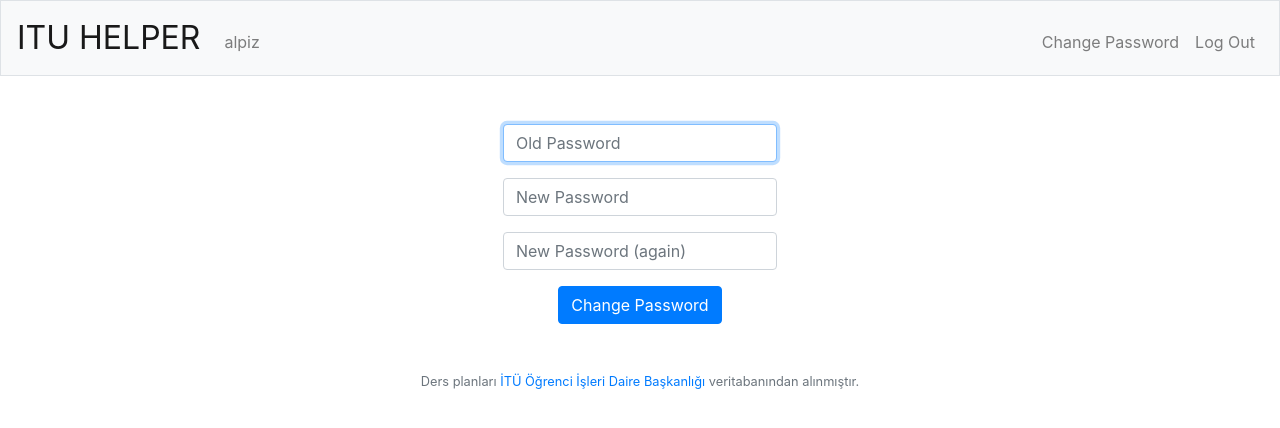
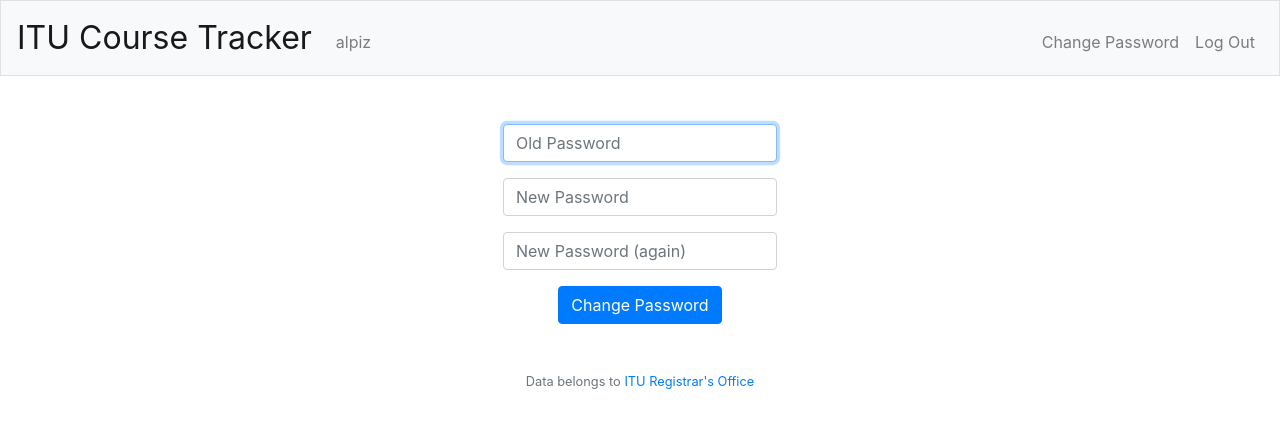
Before and after one commit to Alpizz/itu-tracker, a Flask app: page /change-password in a window 1280 px wide. Shown: the top 428 px of the page. Run offline with Flask 2, Linux system fonts and the light colour scheme; a user stored in the database is signed in; parts of the project's set-up code (start-up, migrations or seed data) failed here and were passed over; some libraries are stand-ins or nearby versions.

Commit message:
english correction

```diff
--- a/itu-parser/templates/layout.html
+++ b/itu-parser/templates/layout.html
@@ -19,14 +19,14 @@
         <script src="https://cdnjs.cloudflare.com/ajax/libs/popper.js/1.14.3/umd/popper.min.js"></script>
         <script src="https://maxcdn.bootstrapcdn.com/bootstrap/4.1.3/js/bootstrap.min.js"></script>
 
-        <title>ITU HELPER: {% block title %}{% endblock %}</title>
+        <title>ITU Tracker: {% block title %}{% endblock %}</title>
 
     </head>
 
     <body>
 
         <nav class="navbar navbar-expand-md navbar-light bg-light border">
-            <a class="navbar-brand" href="/">ITU HELPER</a>
+            <a class="navbar-brand" href="/">ITU Course Tracker</a>
             <button aria-controls="navbar" aria-expanded="false" aria-label="Toggle navigation" class="navbar-toggler" data-target="#navbar" data-toggle="collapse" type="button">
                 <span class="navbar-toggler-icon"></span>
             </button>
@@ -68,7 +68,7 @@
         </main>
 
         <footer class="small text-center text-muted">
-            Ders planları <a href="http://www.sis.itu.edu.tr/" target="_blank">İTÜ Öğrenci İşleri Daire Başkanlığı</a> veritabanından alınmıştır.
+            Data belongs to <a href="http://www.sis.itu.edu.tr/eng/" target="_blank">ITU Registrar's Office</a>
         </footer>
 
     </body>
```
